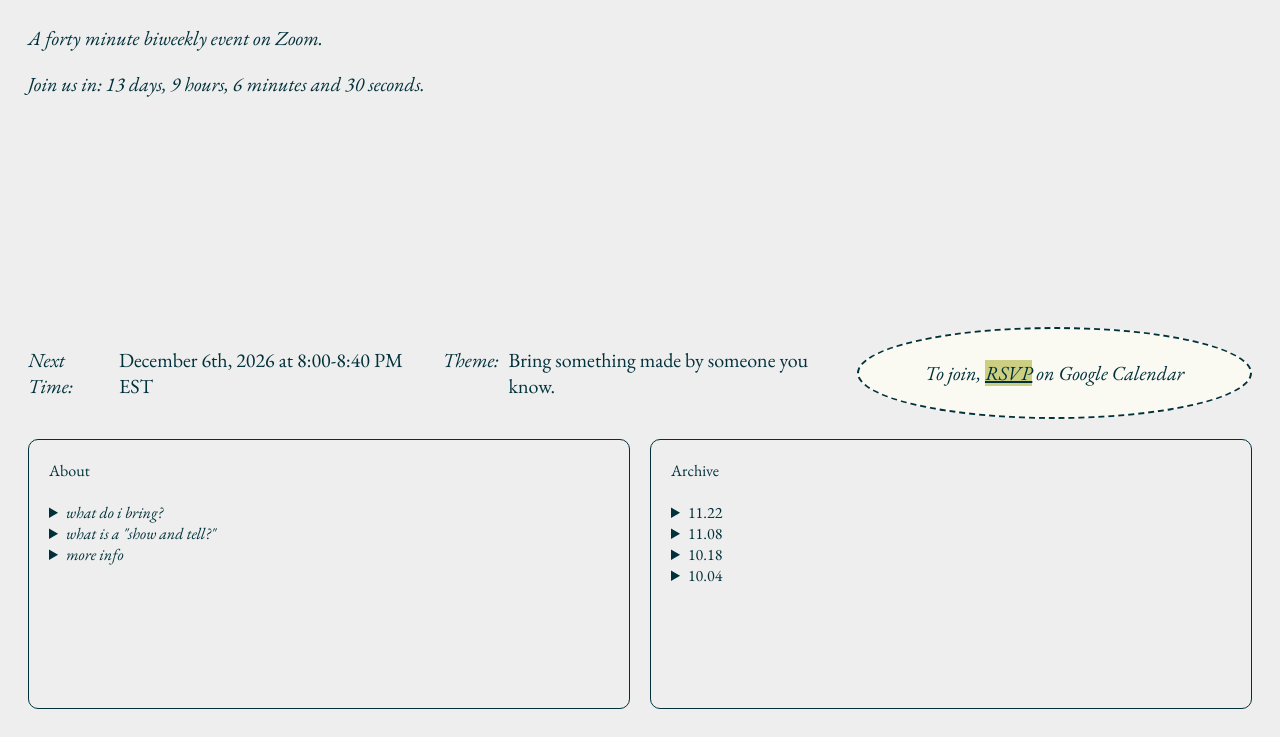
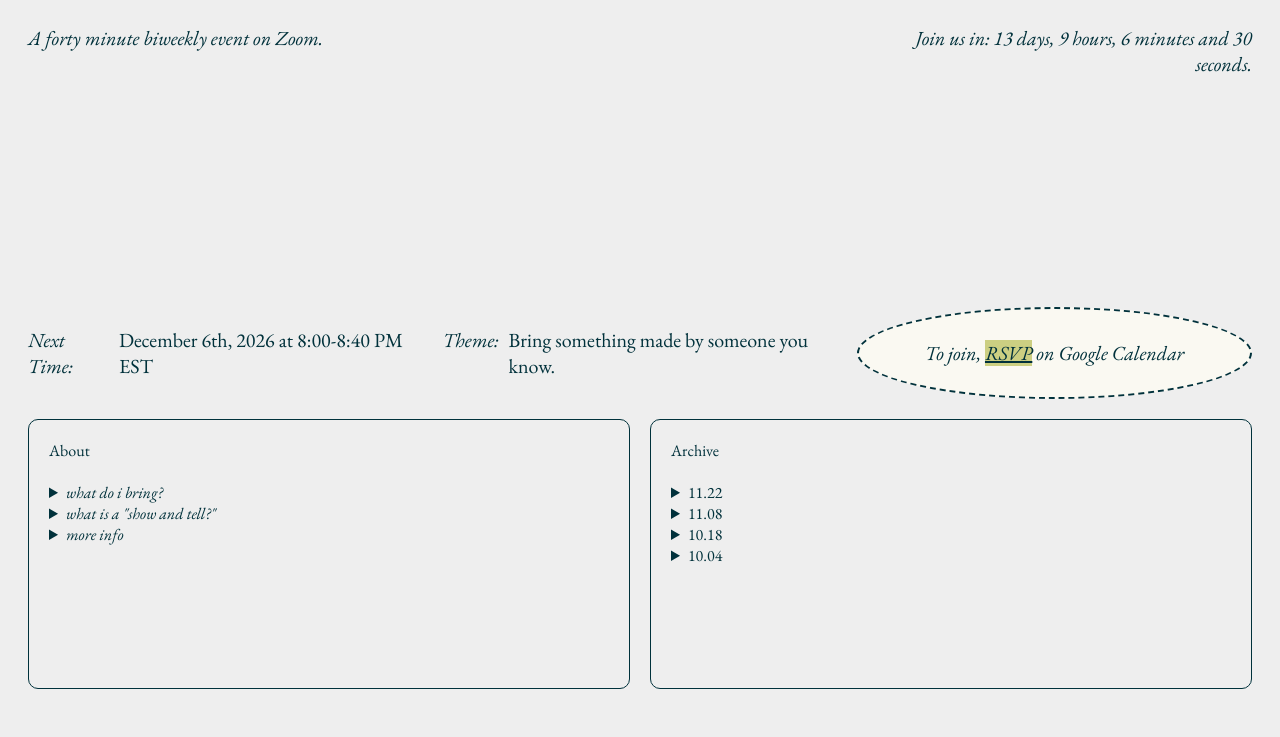
Before and after one commit to burrowbling/burrowbling.github.io, a plain HTML site: page showandtell/index.html in a window 1280 px wide. Shown: the part 99-836 px from the top of the page. Drawn offline with nearby package versions, Linux system fonts and the light colour scheme.

Commit message:
Update index.html

```diff
--- a/showandtell/index.html
+++ b/showandtell/index.html
@@ -96,7 +96,7 @@ font-size: 20px;
 .headerinfo {
 
 display: grid;
-grid-template-columns: repeat(auto-fit, minmax(300px, 450px));
+grid-template-columns: repeat(auto-fit, minmax(300px, 1fr));
 gap: 20px;
 padding: 0px 20px 20px 20px;
   justify-content: space-between;
```
